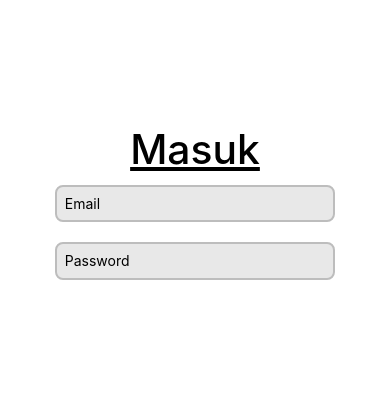
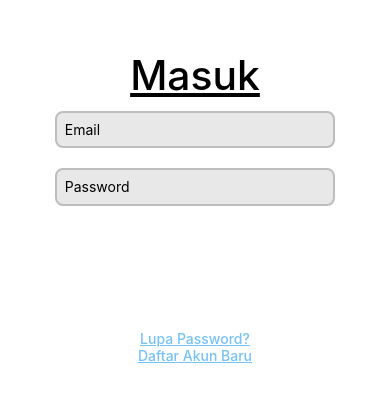
Before and after one commit to dhilansepta/CekPisang, a React Native app: screen /Welcome in a window 390 px wide. Shown: the part 215-616 px from the top of the page. Built offline with nearby package versions, Linux system fonts and the light colour scheme.

Commit message:
login screens

```diff
--- a/components/screens/Login.js
+++ b/components/screens/Login.js
@@ -26,6 +26,7 @@ function Welcome({ navigation }) {
         placeholderTextColor={COLOURS.grey}
         value={email}
         onChangeText={(text) => setEmail(text)}
+        marginTop={verticalScale(50)}
         />
 
         <TextInput
@@ -37,7 +38,25 @@ function Welcome({ navigation }) {
         onChangeText={(text) => setPassword(text)}
         />
 
+        <TouchableOpacity>
+          <View style={styles.Button} backgroundColor={COLOURS.primary} marginTop={verticalScale(20)}>
+            <Text style={styles.text}>Masuk</Text>
+          </View>
+        </TouchableOpacity>
 
+        <TouchableOpacity>
+          <View style={styles.Button} backgroundColor={COLOURS.ternary}>
+            <Text style={styles.text}>Scan Unit tanpa akun</Text>
+          </View>
+        </TouchableOpacity>
+
+        <TouchableOpacity>
+          <Text style={styles.textButton} marginTop={verticalScale(10)}>Lupa Password?</Text>
+        </TouchableOpacity>
+
+        <TouchableOpacity>
+          <Text style={styles.textButton} marginTop={verticalScale(5)}>Daftar Akun Baru</Text>
+        </TouchableOpacity>
     </View>
   );
 }
@@ -47,7 +66,7 @@ const styles = StyleSheet.create({
     flex: 1,
     justifyContent: "center",
     alignItems: "center",
-    backgroundColor:COLOURS.white
+    backgroundColor:COLOURS.white,
   },
   Header: {
     fontSize:moderateScale(40),
@@ -63,18 +82,23 @@ const styles = StyleSheet.create({
     padding: moderateScale(8),
     margin: moderateScale(10),
   },
-  loginButton: {
-    width: "70%",
-    height: 50,
+  Button: {
+    width: horizontalScale(270),
+    height: verticalScale(45),
     justifyContent: "center",
     alignItems: "center",
-    backgroundColor: COLOURS.backgroundLight,
-    borderRadius: 40,
-    margin: 20,
+    borderRadius: moderateScale(40),
+    margin: moderateScale(5),
+  },
+  text:{
+    color:COLOURS.white,
+    textDecorationLine:"underline",
+    fontWeight:"500",
   },
   textButton: {
-    color: COLOURS.black,
-    fontWeight: "bold",
+    color: COLOURS.secondary,
+    textDecorationLine:"underline",
+    fontWeight: "500",
   },
 });
 
```
